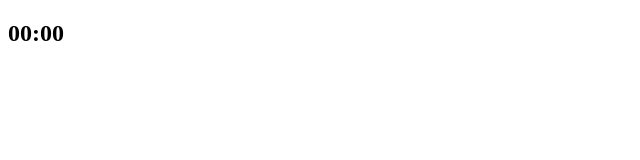
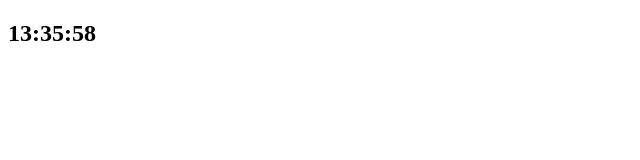
Before and after one commit to Attmoon/momentum, a plain HTML site: page index.html in a window 1280 px wide. Shown: the full height of the page, 0-640 px from the left. Drawn offline with Linux system fonts and the light colour scheme; files that its build step writes are made by us from their sources.

Commit message:
date clock

```diff
--- a/index.html
+++ b/index.html
@@ -10,7 +10,7 @@
 <body>
     <form class="hidden" id="login-form">
     </form>
-    <h2 id="clock">00:00</h2>
+    <h2 id="clock">00:00:00</h2>
     <h1 id="greeting" class="hidden"></h1>
     <script src="js/greetings.js"></script>
     <script src="js/clock.js"></script>
--- a/js/clock.js
+++ b/js/clock.js
@@ -1,7 +1,8 @@
 const clock = document.querySelector("h2#clock");
 
-function sayHello() {
-    console.log("hello");
+function getClock() {
+    const date = new Date();
+    clock.innerText = (`${date.getHours()}:${date.getMinutes()}:${date.getSeconds()}`);
 }
-
-setInterval(sayHello, 5000);
+getClock();
+setInterval(getClock, 1000);
```
